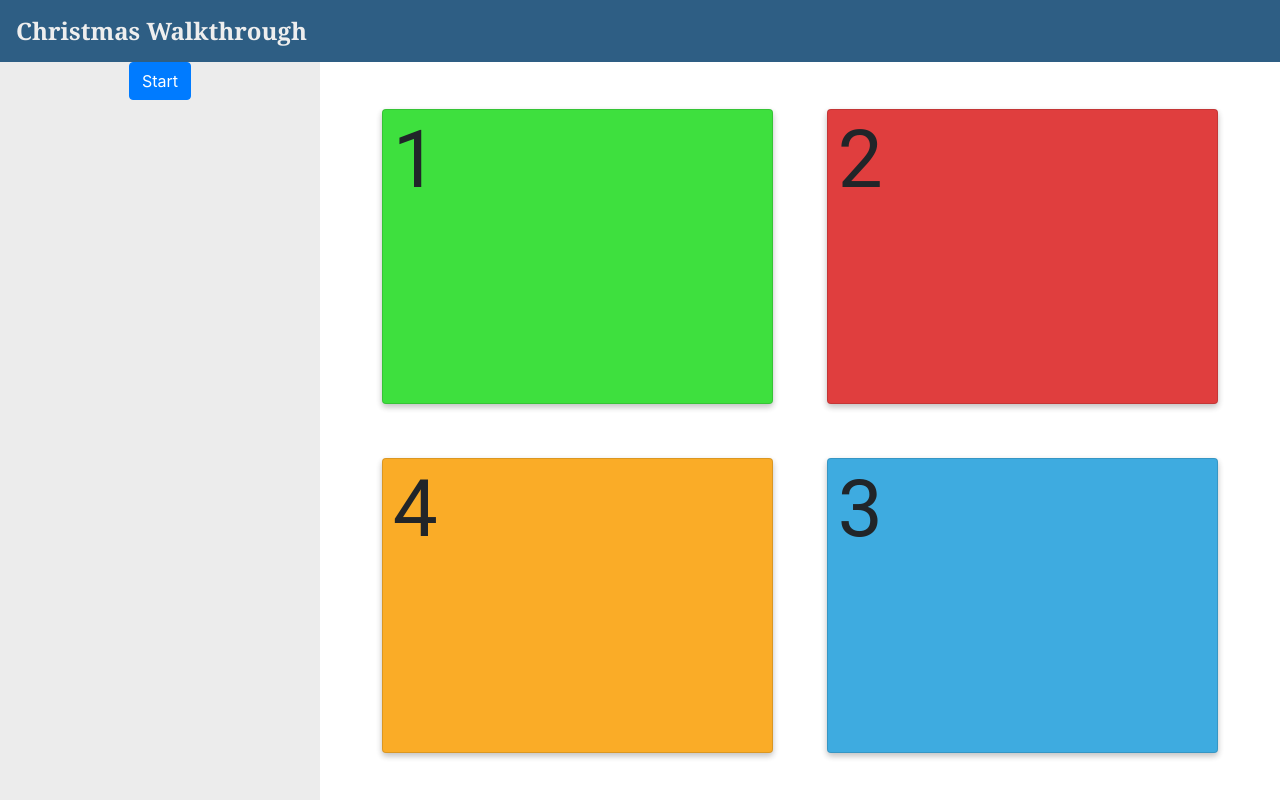
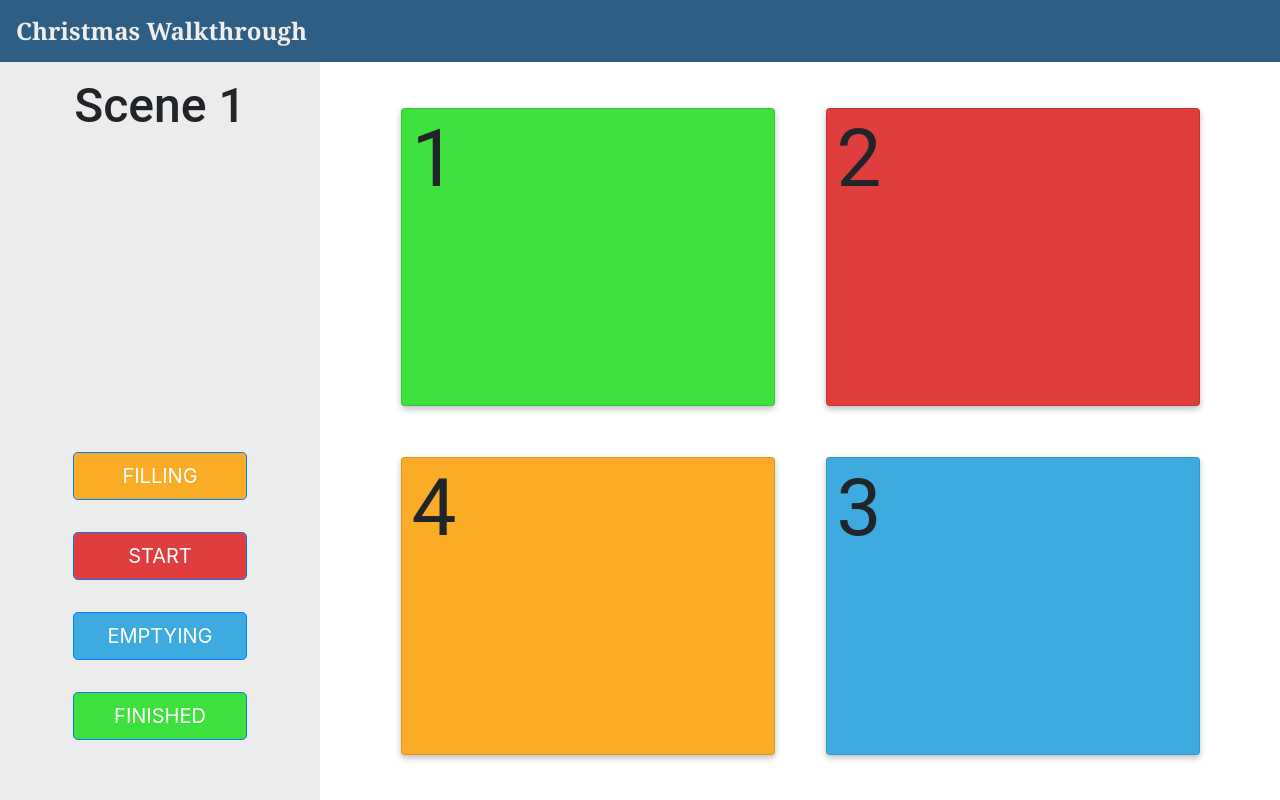
Before and after one commit to margeobur/eastgate-cwt, a React (Create React App) app in the folder frontend/: page / in a window 1280 px wide. Built offline with nearby package versions, Linux system fonts and the light colour scheme.

Commit message:
added scene operator buttons and aligned them

```diff
--- a/frontend/src/App.css
+++ b/frontend/src/App.css
@@ -1,3 +1,9 @@
+@media only screen and (min-width: 768px) {
+  .fullHeight-Medium-Up {
+    height: 100% !important;
+  }
+}
+
 .App {
   text-align: center;
   display: flex;
@@ -19,17 +25,41 @@
   flex-grow: 1;
 }
 
+.SceneHeader {
+  margin-top: 15px;
+  font-size: 3em;
+  font-family: Roboto, "Segoe UI", Oxygen, Ubuntu, Cantarell, "Open Sans",
+    "Helvetica Neue", sans-serif;
+}
+
 .StatusIndicatorRow {
   height: 50%;
 }
 
 .StatusIndicatorRow .col {
   display: flex;
-  padding: 3%;
+  padding: 3% 3% 3% 3%;
 }
 
 .sidebar {
   background-color: #ececec;
+  display: flex;
+  flex-direction: column;
+}
+
+.StatusButtonContainer {
+  padding: 0 20% 0 20%;
+  margin-bottom: 60px;
+}
+
+@media only screen and (max-width: 950px) {
+  .StatusButtonContainer .btn-block {
+    font-size: 16px;
+  }
+}
+
+.StatusButtonContainer .btn-block + .btn-block {
+  margin-top: 4vh;
 }
 
 /* @media (max-width: 570px) {
--- a/frontend/src/App.tsx
+++ b/frontend/src/App.tsx
@@ -15,16 +15,49 @@ const App: React.FC = () => {
       </Navbar>
       <Container fluid className="MainContainer">
         <Row className="h-100">
-          <Col as="nav" md={3} className="sidebar h-100">
-            <div className="sidebar-sticky">
-              <Button variant="primary">Start</Button>
+          <Col as="nav" md={3} className="sidebar fullHeight-Medium-Up">
+            <h1 className="SceneHeader">Scene 1</h1>
+            <div style={{ flexGrow: 1 }}></div>
+            <div className="StatusButtonContainer">
+              <Button
+                variant="primary"
+                size="lg"
+                block
+                style={{ backgroundColor: "#FAAC27" }}
+              >
+                FILLING
+              </Button>
+              <Button
+                variant="primary"
+                size="lg"
+                block
+                style={{ backgroundColor: "#E03E3E" }}
+              >
+                START
+              </Button>
+              <Button
+                variant="primary"
+                size="lg"
+                block
+                style={{ backgroundColor: "#3EABE0" }}
+              >
+                EMPTYING
+              </Button>
+              <Button
+                variant="primary"
+                size="lg"
+                block
+                style={{ backgroundColor: "#3EE03E" }}
+              >
+                FINISHED
+              </Button>
             </div>
           </Col>
           <Col
             as="main"
             md={9}
             className="h-100"
-            style={{ padding: "20px 50px 20px 50px" }}
+            style={{ padding: "20px 70px 20px 70px" }}
           >
             <Row className="StatusIndicatorRow">
               <Col>
```
